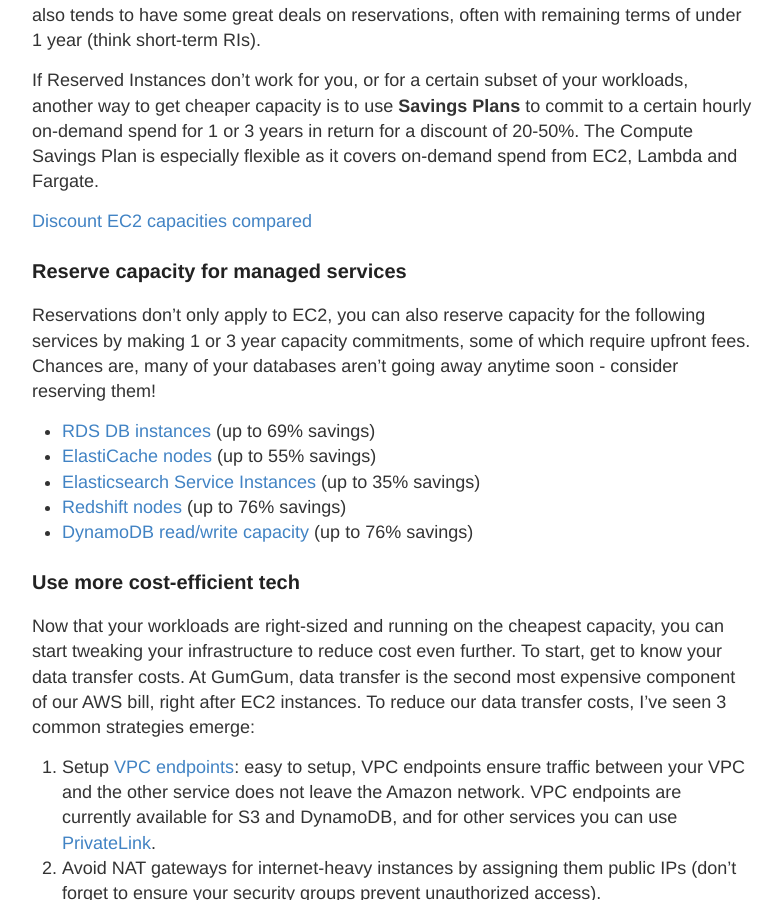
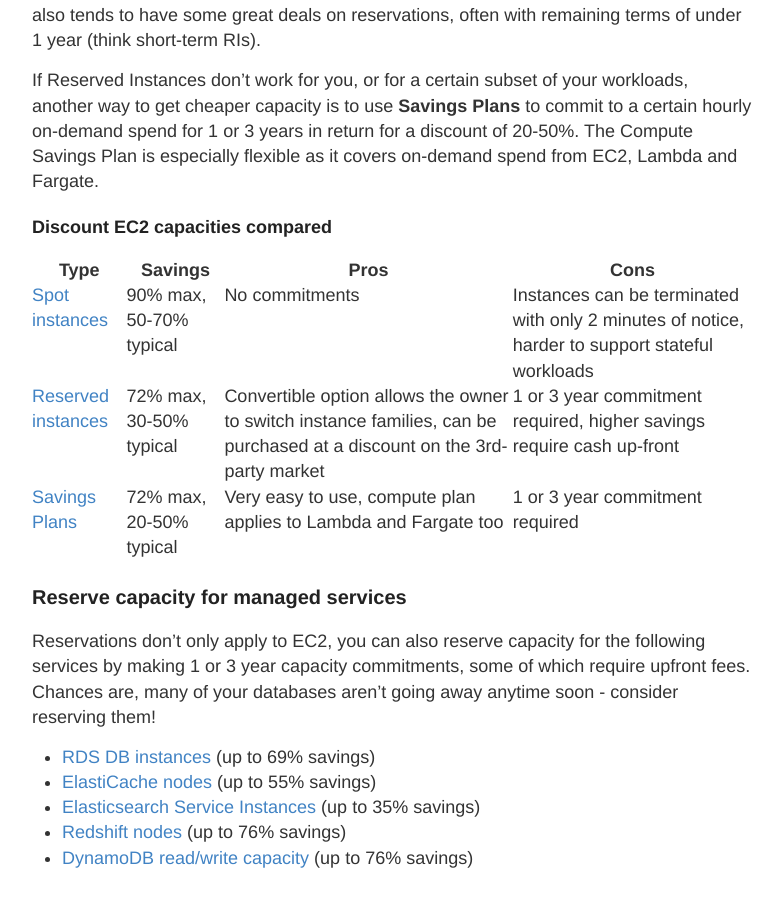
Before and after one commit to mechtron/mechtron.github.io, a Jekyll site: the page built from _posts/2021-04-26-AWS-Cost.md, in a window 1280 px wide and 900 px high, scrolled down 7665 px. Shown: the whole window, without its empty margins (248-1030 px from the left). Built offline with Jekyll 4.4.1, drawn with Linux system fonts in a browser that asks for light colours; comment, search, counter and statistics services are not loaded; some of the changed text lies outside the part shown.

Commit message:
Fix broken table

```diff
--- a/_posts/2021-04-26-AWS-Cost.md
+++ b/_posts/2021-04-26-AWS-Cost.md
@@ -174,7 +174,13 @@
 
 If Reserved Instances don't work for you, or for a certain subset of your workloads, another way to get cheaper capacity is to use **Savings Plans** to commit to a certain hourly on-demand spend for 1 or 3 years in return for a discount of 20-50%. The Compute Savings Plan is especially flexible as it covers on-demand spend from EC2, Lambda and Fargate.
 
-[Discount EC2 capacities compared](https://www.notion.so/b72d3848d9dc4c64912c4259b18c792d){:target="_blank"}
+##### Discount EC2 capacities compared
+
+| **Type** | **Savings** | **Pros** | **Cons** |
+| ------ | ------ | ------ | ------ |
+| [Spot instances](https://aws.amazon.com/ec2/spot/){:target="_blank"} | 90% max, 50-70% typical | No commitments | Instances can be terminated with only 2 minutes of notice, harder to support stateful workloads |
+| [Reserved instances](https://aws.amazon.com/ec2/pricing/reserved-instances/){:target="_blank"} | 72% max, 30-50% typical | Convertible option allows the owner to switch instance families, can be purchased at a discount on the 3rd-party market | 1 or 3 year commitment required, higher savings require cash up-front |
+| [Savings Plans](https://aws.amazon.com/savingsplans/){:target="_blank"} | 72% max, 20-50% typical | Very easy to use, compute plan applies to Lambda and Fargate too | 1 or 3 year commitment required |
 
 ### Reserve capacity for managed services
 
@@ -234,7 +240,7 @@
 
 The main control loop we use to drive cost-saving initiatives is a bi-weekly meeting that is attended by representatives from each engineering team and our SVP of Engineering. At this meeting we keep an eye on overall AWS spend, discuss capacity planning and new tools/techniques to reduce cost. Here's the agenda we use for that meeting:
 
-Cost Control Meeting Agenda
+##### Cost Control Meeting Agenda
 
 1. Review action items from the last meeting
 2. Review cost savings updates
@@ -253,4 +259,4 @@
 TL;DR: tag everything, use the cheapest capacity, constantly consider impacts on cost
 
 
-*Article version: 1.0.0*
+*Article version: 1.0.1*
```
